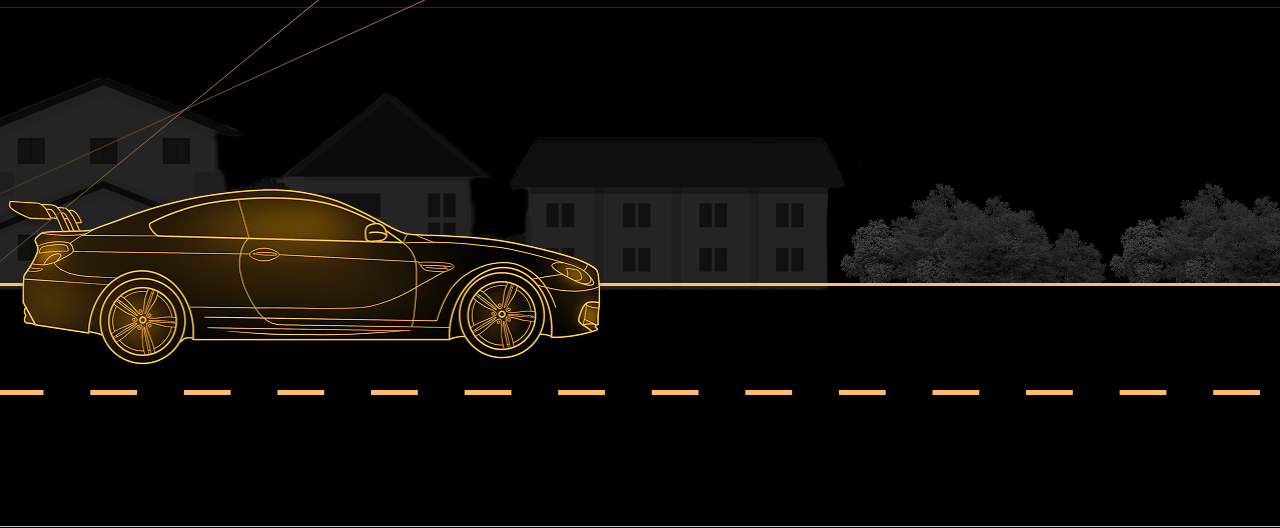
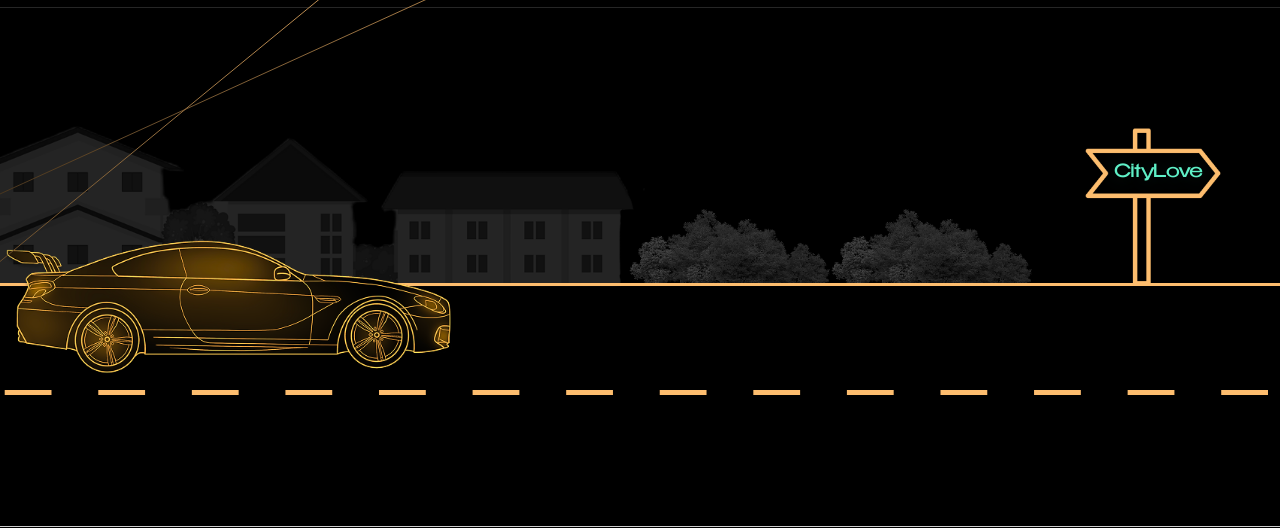
Before and after one commit to VladimirMoizes/55555, an Astro site: page /go in a window 1280 px wide. Shown: the part 75-603 px from the top of the page. Built offline with nearby package versions, Linux system fonts and the light colour scheme; Astro itself is replaced by a stand-in of ours.

Commit message:
feat: start adaptive go page

```diff
--- a/src/pages/go/go.module.css
+++ b/src/pages/go/go.module.css
@@ -1,6 +1,7 @@
 .imageContainer {
   position: relative;
-  width: 100%;
+  inline-size: 100%;
+  /* min-block-size: clamp(200px, 140.00px + 18.75vw, 500px); */
   min-height: 500px;
   height: 100%;
   overflow: hidden;
@@ -17,8 +18,9 @@
   position: absolute;
   bottom: 128px;
   left: 0;
-  width: 678px;
-  height: auto;
+  /* inline-size: clamp(105px, -9.6px + 35.81vw, 678px); */
+  inline-size: 678px;
+  block-size: auto;
   z-index: 3;
   cursor: pointer;
   transition: transform 2s ease-in-out;
@@ -31,20 +33,30 @@
 .houses {
   position: absolute;
   bottom: 183px;
+  /* bottom: 230px; */
+  /* inline-size: clamp(144px, -0.20px + 45.06vw, 865px); */
+  /* width: 144px; */
+  width: 865px;
 }
 
 .bush {
+  /* inline-size: clamp(50px, 2.60px + 14.81vw, 287px);
+  block-size: clamp(23px, 0.20px + 7.12vw, 137px); */
+  /* width: 50px; */
   width: 287px;
   height: 137px;
+  /* height: 23px; */
   position: absolute;
   bottom: 240px;
 }
 
 .bush:nth-of-type(3) {
+  /* left: 138px; */
   left: 831px;
 }
 
 .bush:nth-of-type(4) {
+  /* left: 183px; */
   left: 1100px;
 }
 
@@ -61,8 +73,9 @@
 
 .lineImage {
   position: absolute;
+  bottom: 185px;
   bottom: 131px;
-  right: 20px;
+  right: clamp(0px, -4px + 1.25vw, 20px);
   width: 100%;
   height: auto;
   z-index: 2;
@@ -70,8 +83,12 @@
 
 .pointerWrapper {
   position: absolute;
+  /* width: 57px;
+  height: 58px; */
   width: 222px;
   height: 228px;
+
+  /* right: 320px; */
   left: 1375px;
   bottom: 228px;
   cursor: pointer;
@@ -92,7 +109,10 @@
 
 .tree {
   position: absolute;
+  /* width: 38px; */
+  width: 227px;
   bottom: 197px;
+  /* right: 0; */
   left: 1693px;
 }
 
@@ -100,11 +120,60 @@
   position: absolute;
   top: 52px;
   left: 60px;
+  /* top: 5px;
+  left: 15px; */
   font-family: var(--font-primary);
   font-weight: 400;
+  /* font-size: 6px; */
   font-size: 20px;
   animation: elegantPulse 3s 2.5s ease-in-out infinite;
   cursor: pointer;
+}
+
+@media (max-width: 1440px) {
+  .carImage {
+    inline-size: 509px;
+  }
+
+  .houses {
+    bottom: 200px;
+    inline-size: 649px;
+  }
+
+  .bush {
+    inline-size: 215px;
+    block-size: 102px;
+    bottom: 240px;
+  }
+
+  .bush:nth-of-type(3) {
+    left: 623px;
+  }
+
+  .bush:nth-of-type(4) {
+    left: 825px;
+  }
+
+  .pointerWrapper {
+    inline-size: 166px;
+    block-size: 171px;
+    left: 1070px;
+    bottom: 231px;
+    cursor: pointer;
+  }
+
+  .pointerText {
+    top: 37px;
+    left: 44px;
+    font-size: 18px;
+  }
+
+  .tree {
+    position: absolute;
+    inline-size: 170px;
+    bottom: 205px;
+    left: 1270px;
+  }
 }
 
 @keyframes elegantPulse {
@@ -130,35 +199,3 @@
     text-shadow: 0 0 20px rgba(85, 239, 196, 0.2);
   }
 }
-
-/* .pointerText {
-  position: absolute;
-  top: 52px;
-  left: 60px;
-  font-family: var(--font-primary);
-  font-weight: 400;
-  font-size: 20px;
-  animation: colorPulse 3s ease-in-out infinite;
-  cursor: pointer;
-}
-
-@keyframes colorPulse {
-  0% {
-    color: var(--color-text);
-  }
-  20% {
-    color: var(--color-primary);
-  }
-  40% {
-    color: var(--color-text);
-  }
-  60% {
-    color: var(--color-primary);
-  }
-  80% {
-    color: var(--color-text);
-  }
-  100% {
-    color: var(--color-text);
-  }
-} */
```
